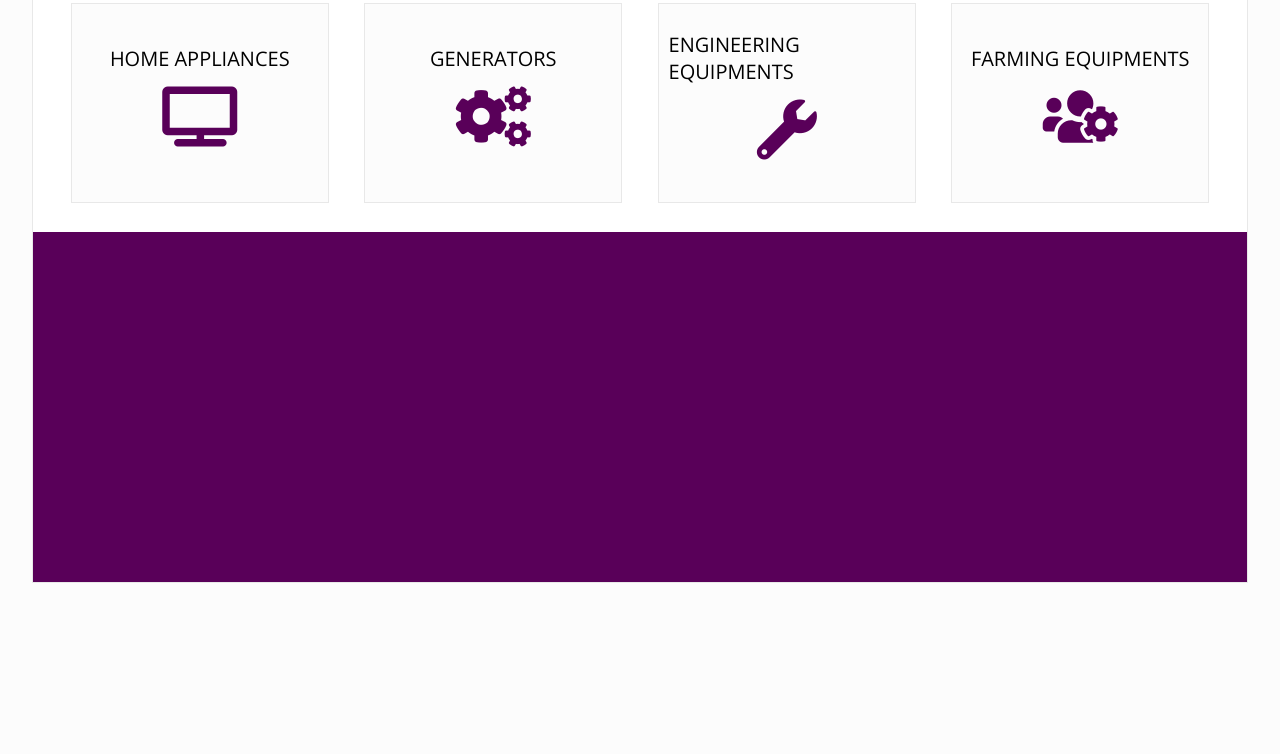
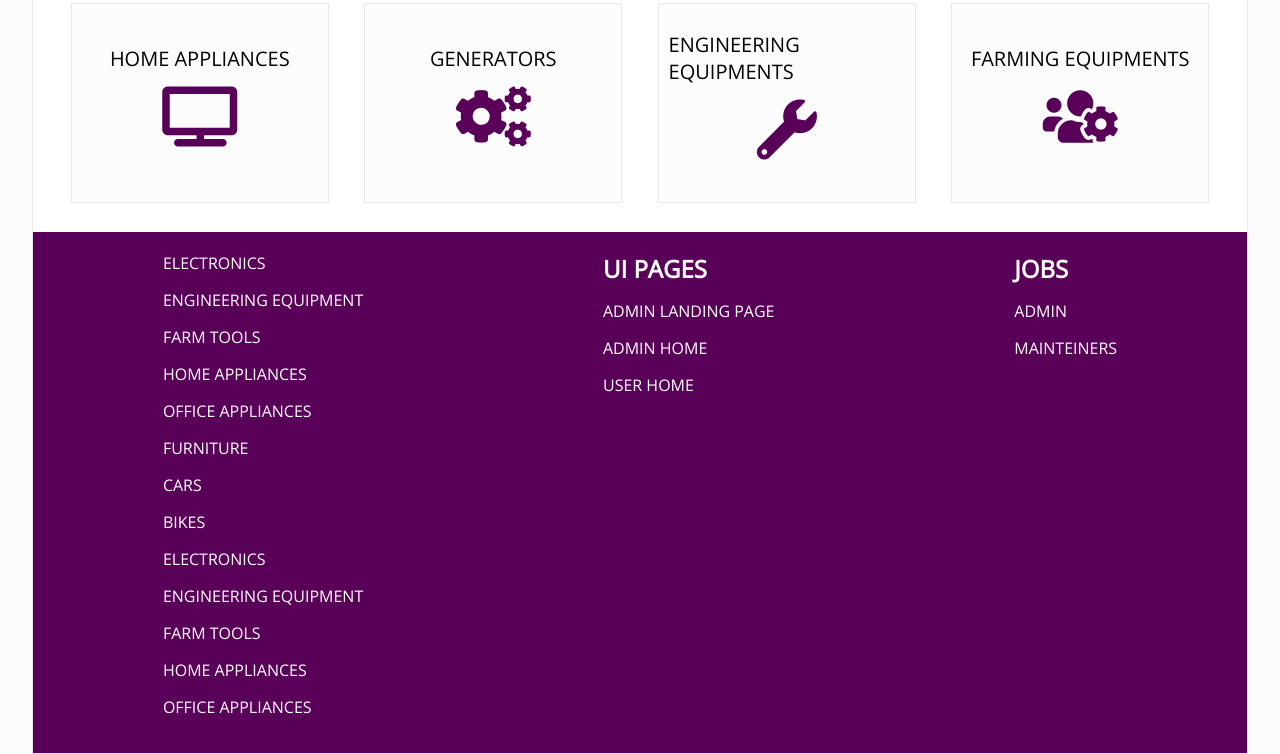
Before and after one commit to emmanuelnwogbo/maintenance-tracker-app, a plain HTML site: page ui/index.html in a window 1280 px wide. Shown: the part 952-1706 px from the top of the page. Before the commit the page ends 1535 px from the top, so only its background shows below. Drawn offline with nearby package versions, Linux system fonts and the light colour scheme.

Commit message:
implemented footer subs

```diff
--- a/ui/css/style.css
+++ b/ui/css/style.css
@@ -203,12 +203,55 @@ body {
 }
 
 .footer {
-  height: 350px;
+  min-height: 350px;
   width: 100%;
   color: #fff;
   background: #590059;
   margin-top: 3px;
-  padding: 20px 20px;
+  padding: 10px 10px;
   display: flex;
+  flex-wrap: wrap;
   justify-content: space-around;
 }
+
+.footer>* {
+  padding: 10px 10px;
+  color: #fff;
+  text-transform: uppercase;
+}
+
+.footer_menu>ul>li {
+  text-decoration: none;
+  list-style: none;
+  margin-bottom: 15px;
+  cursor: pointer;
+}
+
+.footer_menu-ui_elements>h2 {
+  margin-bottom: 15px;
+}
+
+.footer_menu-ui_elements>ul>li {
+  list-style: none;
+  margin-bottom: 15px;
+}
+
+.footer_menu-ui_elements>ul>li>a {
+  text-decoration: none;
+  color: inherit;
+}
+
+.footer_menu-jobs>h2 {
+  margin-bottom: 15px;
+}
+
+.footer_menu-jobs>ul>li {
+  list-style: none;
+  margin-bottom: 15px;
+}
+
+.footer_menu-jobs>ul>li>a {
+  text-decoration: none;
+  color: inherit;
+  margin-bottom: 15px;
+}
--- a/ui/index.html
+++ b/ui/index.html
@@ -107,7 +107,50 @@
       </div>
     </div>
     <footer class="footer">
+      <div class="footer_menu">
+        <ul>
+          <li>electronics</li>
+          <li>engineering equipment</li>
+          <li>farm tools</li>
+          <li>home appliances</li>
+          <li>office appliances</li>
+          <li>furniture</li>
+          <li>cars</li>
+          <li>bikes</li>
+          <li>electronics</li>
+          <li>engineering equipment</li>
+          <li>farm tools</li>
+          <li>home appliances</li>
+          <li>office appliances</li>
+        </ul>
+      </div>
 
+      <div class="footer_menu-ui_elements">
+        <h2 class="footer_menu-ui_elements_h2">UI pages</h2>
+        <ul>
+          <li>
+            <a href="admin/index.html">admin landing page</a>
+          </li>
+          <li>
+            <a href="admin/admin_home.html">admin home</a>
+          </li>
+          <li>
+            <a href="home.html">user home</a>
+          </li>
+        </ul>
+      </div>
+
+      <div class="footer_menu-jobs">
+        <h2 class="footer_menu-h1">jobs</h2>
+        <ul>
+          <li>
+            <a href="">admin</a>
+          </li>
+          <li>
+            <a href="">mainteiners</a>
+          </li>
+        </ul>
+      </div>
     </footer>
   </div>
 </body>
```
